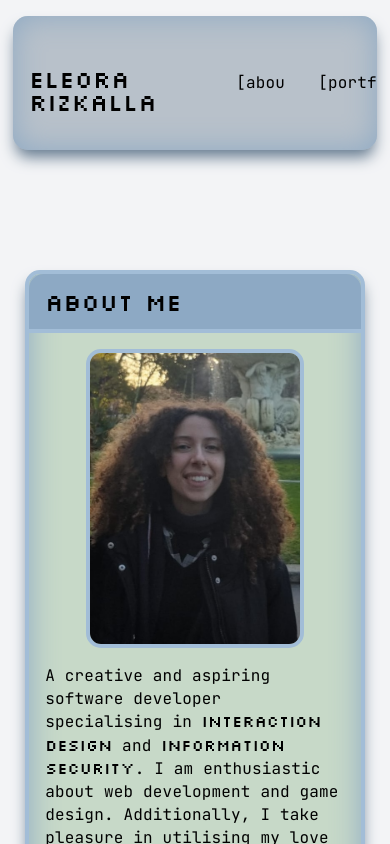
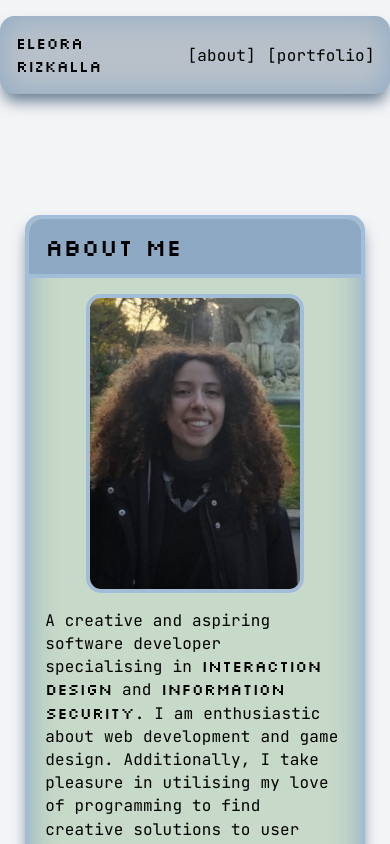
Before and after one commit to elle-r601/portfolio-react, a React (Vite) app: page / in a window 390 px wide. Shown: the top 844 px of the page. Built offline with nearby package versions, Linux system fonts and the light colour scheme.

Commit message:
update for mobile

```diff
--- a/src/App.css
+++ b/src/App.css
@@ -102,7 +102,26 @@ a.nav {
   }
 
   @media (max-width: 768px) {
-    max-width: 85%;
+    width: fit-content;
+    justify-content: center;
+
+    .header-col2 {
+      display: none;
+    }
+
+    .header-col1 {
+      width: fit-content;
+      align-items: center;
+      gap: 3vw;
+
+      .logo {
+        width: fit-content;
+      }
+
+      h2, p {
+        font-size: 16px;
+      }
+    }
   }
 
 }
@@ -210,6 +229,10 @@ a.nav {
     display: grid;
     grid-template-columns: 2fr 5fr;
 
+    @media (max-width: 768px) {
+      grid-template-columns: 1fr;
+    }
+
     .carousel-nav {
       background: var(--darker-blue);
       padding: 1rem;
@@ -232,6 +255,8 @@ a.nav {
 
       }
     }
+
+
   }
 
   #buttons {
```
